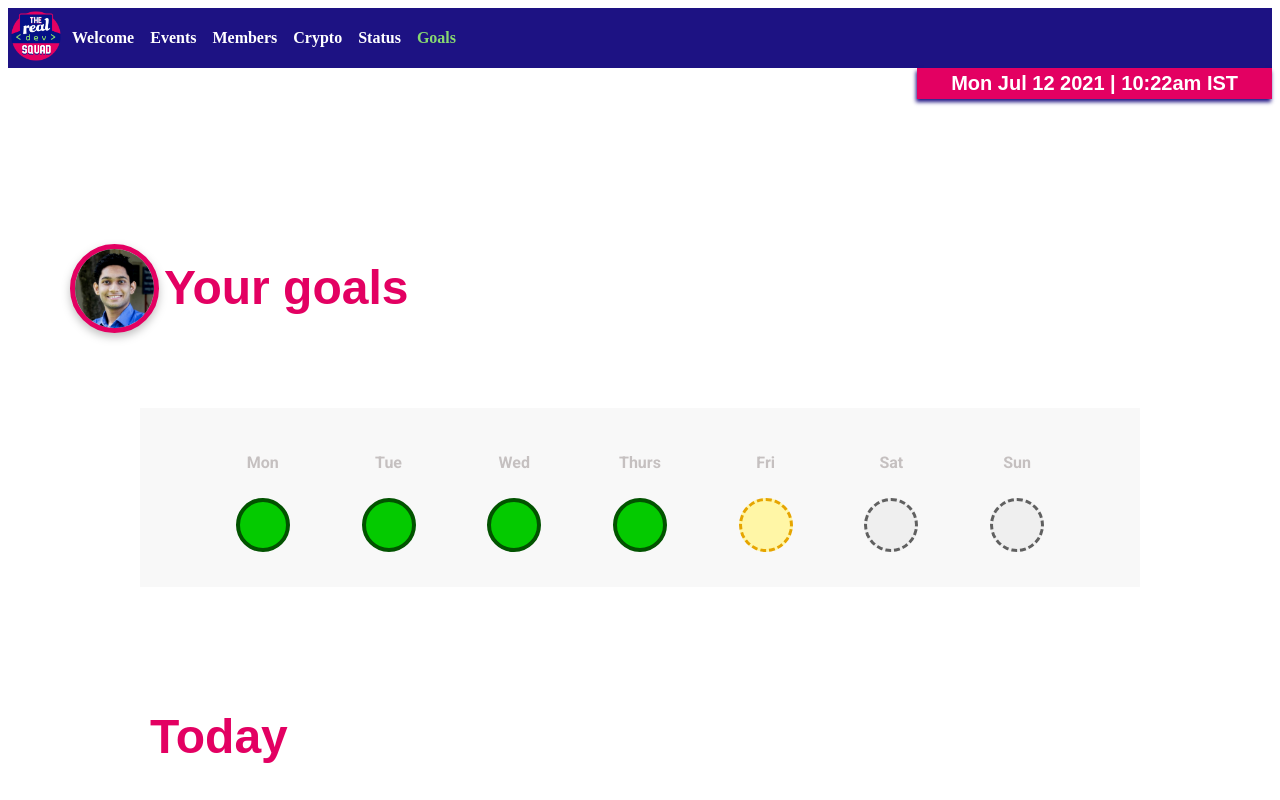
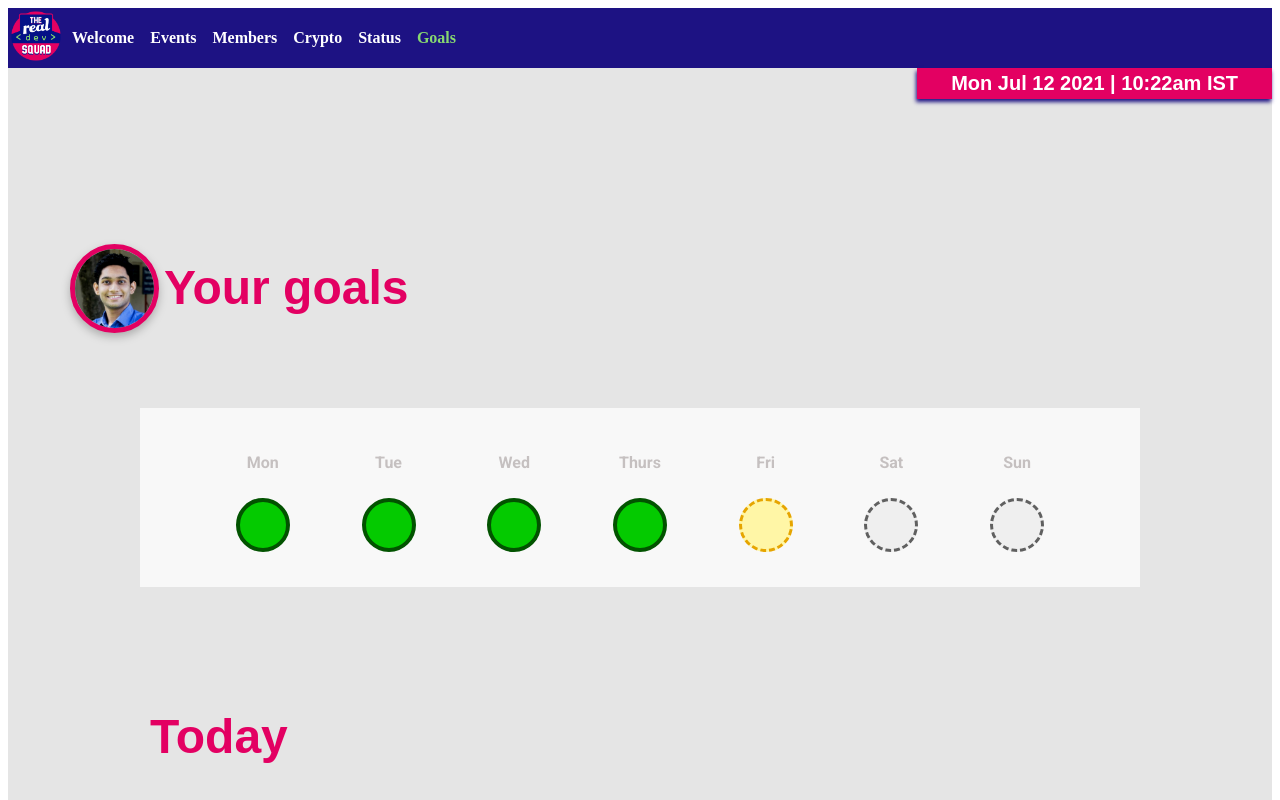
Before and after one commit to RohitKuwar/nuxt-demo, a Nuxt app: page / in a window 1280 px wide. Shown: the top 800 px of the page. Built offline with nearby package versions, Linux system fonts and the light colour scheme; a web font is replaced by a local one.

Commit message:
Added bg color

```diff
--- a/pages/index.vue
+++ b/pages/index.vue
@@ -1,5 +1,5 @@
 <template>
-  <div>
+  <div id="layout">
     <Navbar />
     <Clock />
     <Days />
@@ -27,8 +27,7 @@ export default {
 </script>
 
 <style scoped>
-html,
-body {
+#layout {
   margin: 0;
   padding: 0;
   width: 100%;
```
